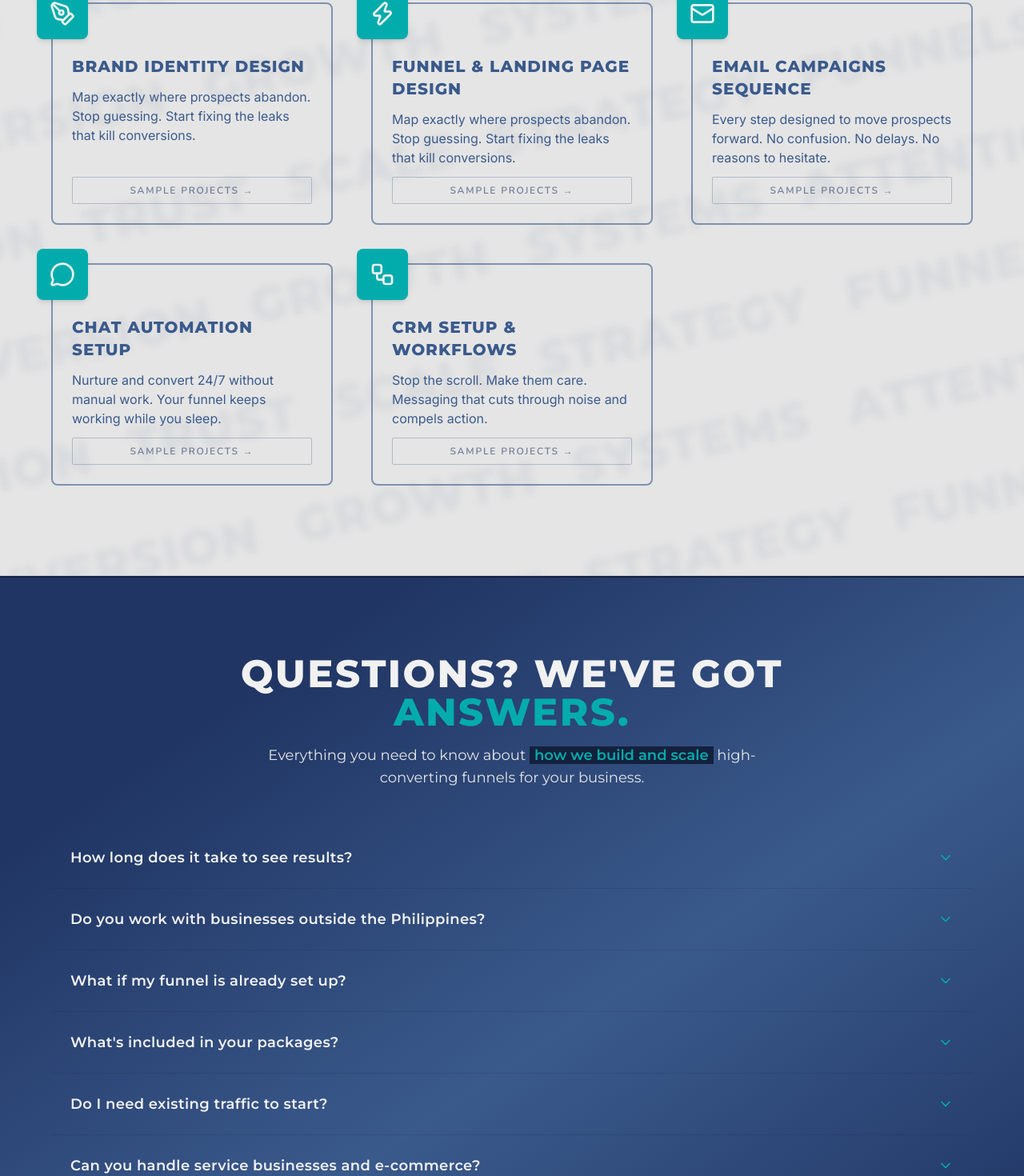
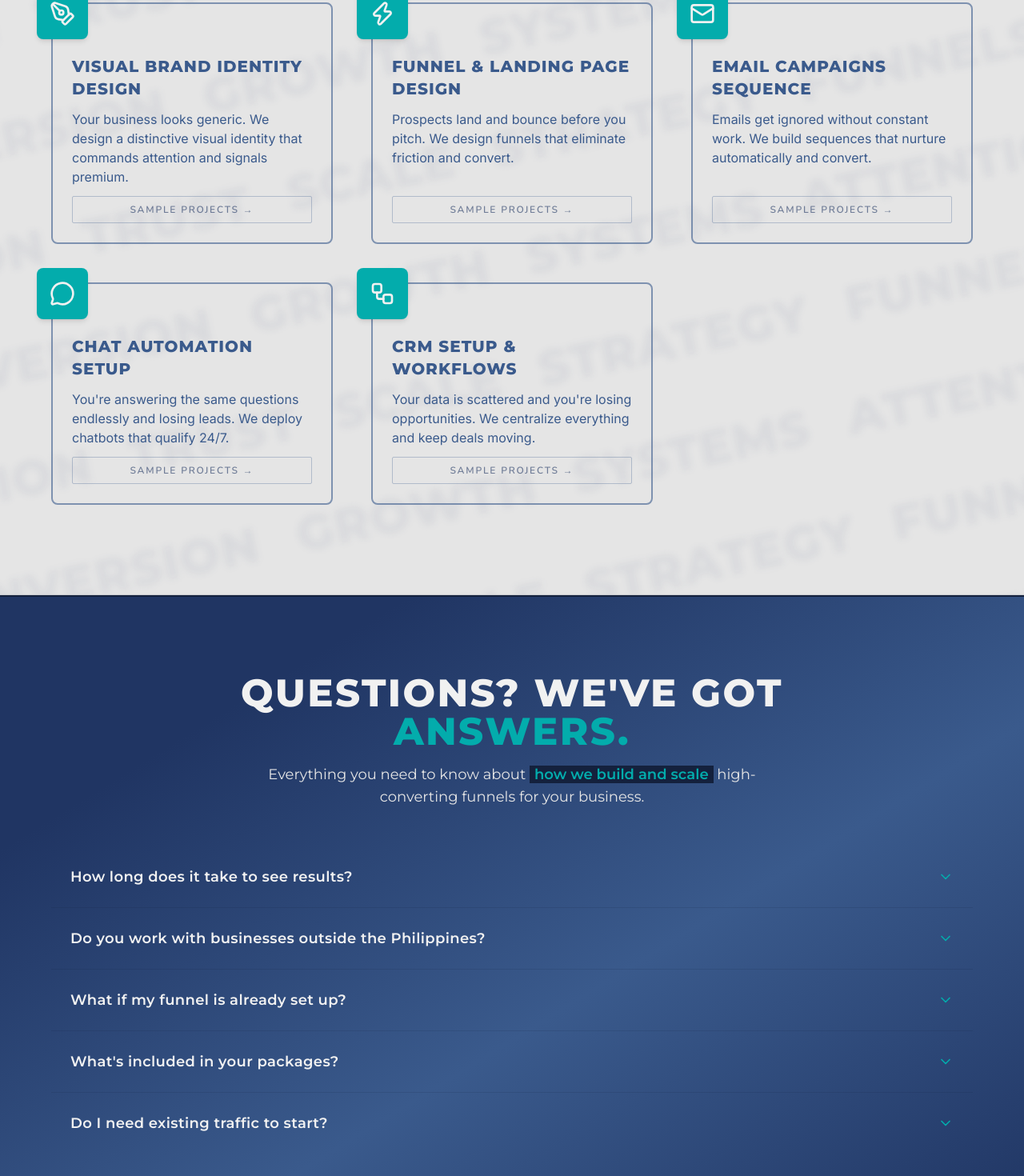
Before and after one commit to synthh27/carl-sobrepena-portfolio, a Next.js app: page / in a window 1280 px wide. Shown: the part 5247-6717 px from the top of the page at 80% size. Built offline with nearby package versions, Linux system fonts and the light colour scheme.

Commit message:
Updated Services Copy Writing

```diff
--- a/sections/landingPage/FAQs.jsx
+++ b/sections/landingPage/FAQs.jsx
@@ -34,12 +34,12 @@ const faqData = [
     question: "Do I need existing traffic to start?",
     answer: "No. If you don't have traffic yet, we build the foundation—the funnel, email sequences, and conversion systems—so they're ready the moment traffic arrives. This prevents the costly mistake of scaling broken funnels."
   },
-  {
-    id: 6,
-    // icon: Target,
-    question: "Can you handle service businesses and e-commerce?",
-    answer: "We specialize in service businesses and F&B, but our funnel and automation expertise applies to any high-ticket or repeat-purchase model. E-commerce with average order values under $50 typically doesn't justify the investment in our full-stack approach."
-  }
+  // {
+  //   id: 6,
+  //   // icon: Target,
+  //   question: "Can you handle service businesses and e-commerce?",
+  //   answer: "We specialize in service businesses and F&B, but our funnel and automation expertise applies to any high-ticket or repeat-purchase model. E-commerce with average order values under $50 typically doesn't justify the investment in our full-stack approach."
+  // }
 ];
 
 const FAQItem = ({ item, isOpen, onToggle }) => {
--- a/sections/landingPage/Services.jsx
+++ b/sections/landingPage/Services.jsx
@@ -24,28 +24,28 @@ const Services = () => {
     const featureCards = [
       {
         icon: <PenTool className="size-8 text-ink" />,
-        title: "Brand Identity Design",
-        description: "Map exactly where prospects abandon. Stop guessing. Start fixing the leaks that kill conversions."
+        title: "Visual Brand Identity Design",
+        description: "Your business looks generic. We design a distinctive visual identity that commands attention and signals premium."
       },
       {
         icon: <Zap className="size-8 text-ink" />,
         title: "Funnel & Landing Page Design",
-        description: "Map exactly where prospects abandon. Stop guessing. Start fixing the leaks that kill conversions."
+        description: "Prospects land and bounce before you pitch. We design funnels that eliminate friction and convert."
       },
       {
         icon: <Mail className="size-8 text-ink" />,
         title: "Email Campaigns Sequence",
-        description: "Every step designed to move prospects forward. No confusion. No delays. No reasons to hesitate."
+        description: "Emails get ignored without constant work. We build sequences that nurture automatically and convert."
       },
       {
         icon: <MessageCircle className="size-8 text-ink" />,
         title: "Chat Automation Setup",
-        description: "Nurture and convert 24/7 without manual work. Your funnel keeps working while you sleep."
+        description: "You're answering the same questions endlessly and losing leads. We deploy chatbots that qualify 24/7."
       },
       {
         icon: <Workflow className="size-8 text-ink" />,
         title: "CRM Setup & Workflows",
-        description: "Stop the scroll. Make them care. Messaging that cuts through noise and compels action."
+        description: "Your data is scattered and you're losing opportunities. We centralize everything and keep deals moving."
       }
     ];
     useEffect(() => {
```
